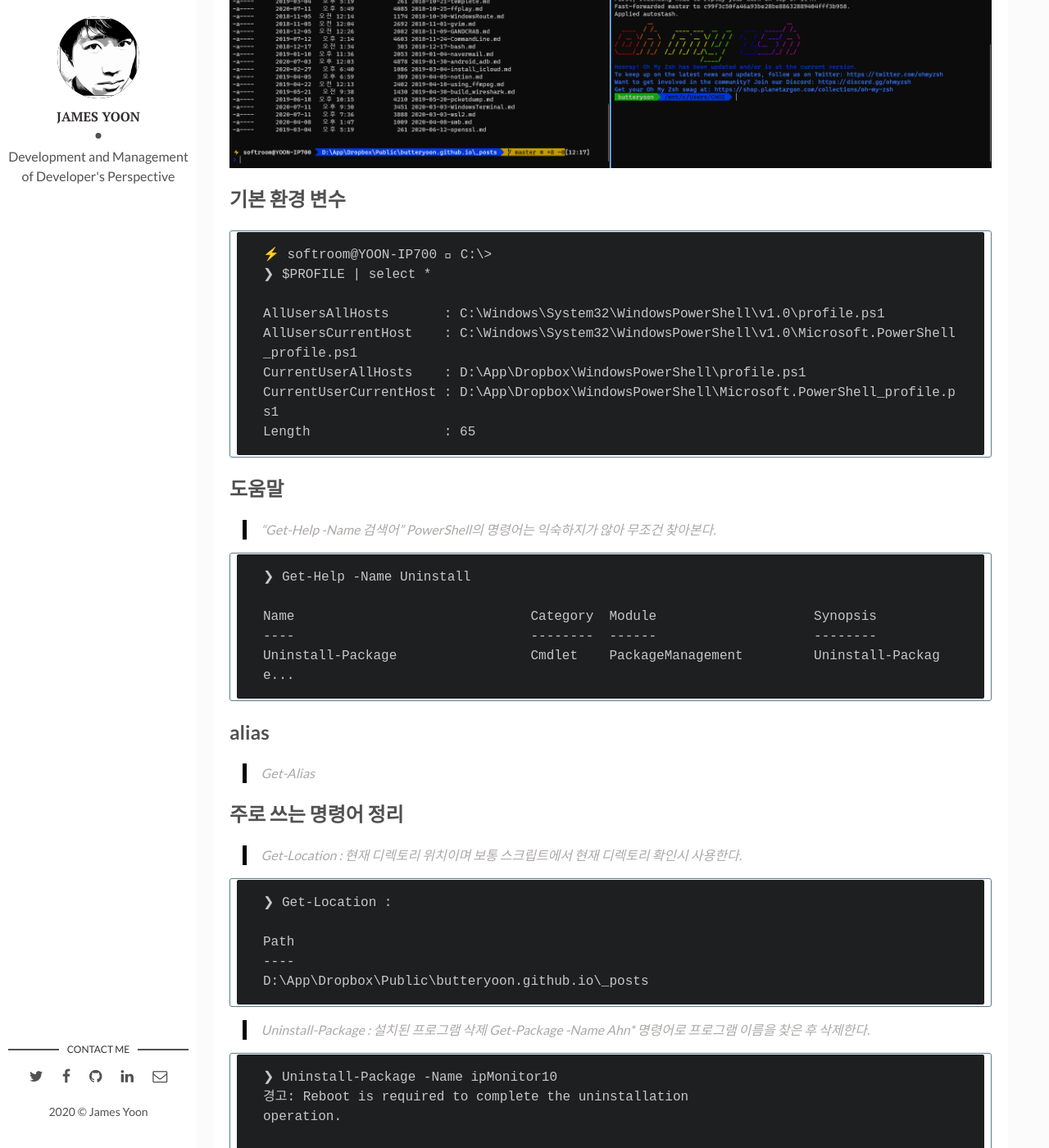
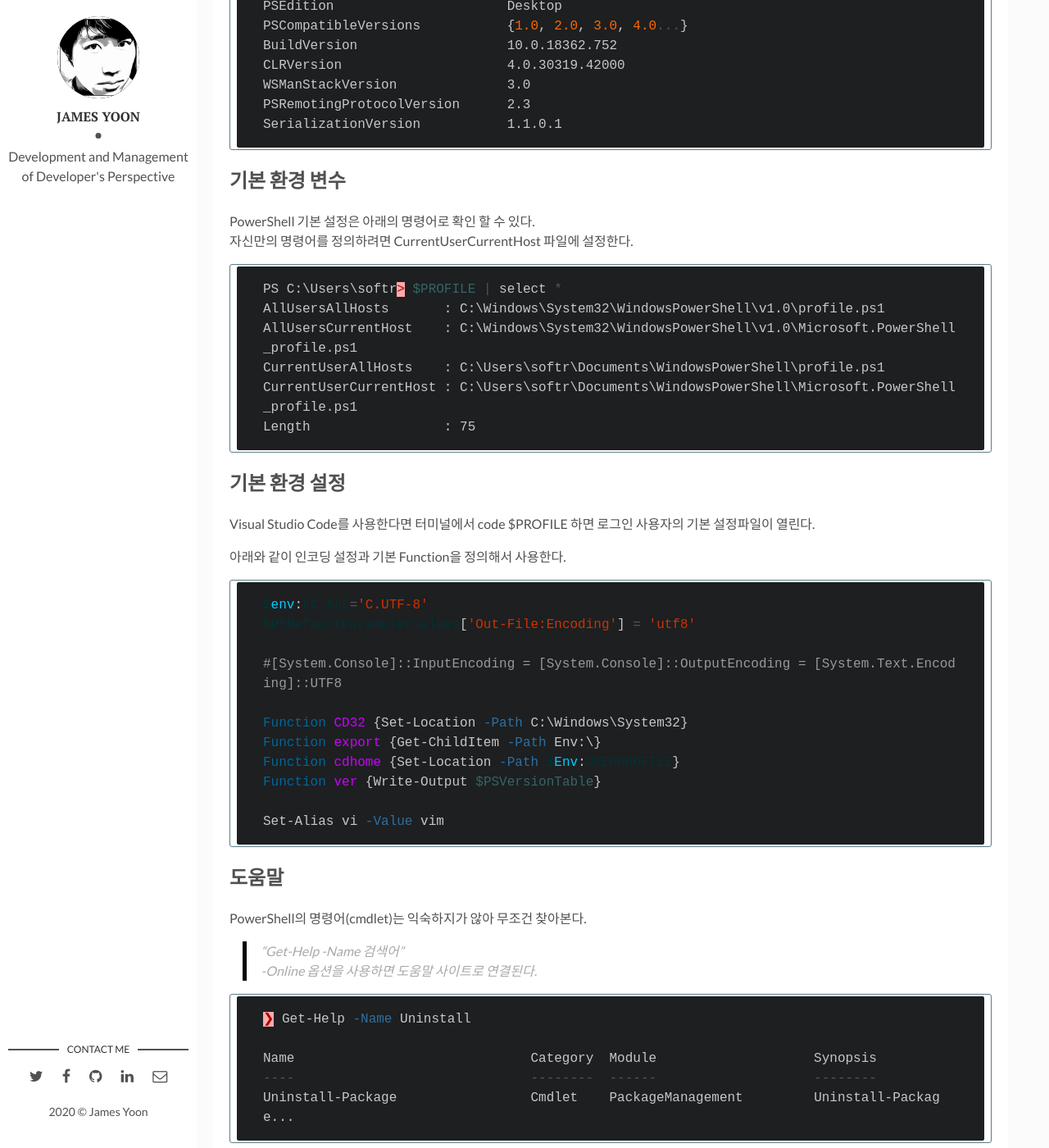
Before and after one commit to butteryoon/butteryoon.github.io, a Jekyll site: the page built from _posts/2020-07-16-WindowsPowerShell.md, in a window 1280 px wide and 1400 px high, scrolled down 933 px. Shown: the whole window at 82% size. Built offline with Jekyll 4.4.1, drawn with Linux system fonts in a browser that asks for light colours; comment, search, counter and statistics services are not loaded; some of the changed text lies outside the part shown.

Commit message:
powershell : 문서수정

````diff
--- a/_posts/2020-07-16-WindowsPowerShell.md
+++ b/_posts/2020-07-16-WindowsPowerShell.md
@@ -1,44 +1,85 @@
 ---
 layout: post
-title: "Windows PowerShell"
+title: "Windows PowerShell 기본"
 img: "M_PowerSehll.jpg"
-date: 2020-07-16 13:29:00 +0900
-tags: [Windows, PowerShell, comlet] # add tag
+date: 2020-09-11 22:00:00 +0900
+tags: [Windows, PowerShell, ps1, script] # add tag
 categories: dev
 ---
 
-## Windows PowerShell Command
+Windows의 GUI 환경은 휼륭하다(최소한 Windows 10버전은) 하지만 가끔은 마우스로 원하는 기능을 찾기가 정말 힘들 때가 있다.
 
-Windows의 GUI 환경은 좋지만 가끔은 마우스로 원하는 기능을 찾기가 힘들 때가 있다.
+특히 Windows에서 시험환경이나 반복되는 작업을 할 경우에는 아무래도 명령어라인 콘솔이 있으면 더 편리하게 작업을 할 수 있다.
+
 윈도우즈10 환경에서 간단한 명령어로 조금 편하게 쓸 수 있는 기능들을 정리해 본다.
 
-[What is PowerShell](https://docs.microsoft.com/ko-kr/powershell/scripting/overview?view=powershell-7) 한번 읽어두자.
+[PowerShell 설명서를 사용하는 방법](https://docs.microsoft.com/ko-kr/powershell/scripting/how-to-use-docs?view=powershell-5.1) 페이지를 읽고 시작하자.
 
-## 현재 사용하고 있는 터미널 레이아웃.
+## PowerShell 버전
 
-> PowerShell, cmd, wsl2 터미널 이렇게 세개의 창을 배치.
+먼저 도움말을 찾으려면 버전을 정확히 알고 있어야 한다.
+Windows 10에는 기본으로 5.1 버전이 설치되어 있다.
 
-![Terminal Layout]({{site.bashurl}}/assets/img/Terminal_Layout.png)
+{% gist butteryoon/5b0b7b848b4e14b452e9bca19f80d3b5 %}
+
+```powershell
+PS C:\Users\softr> Write-Output $PSVersionTable
+Name                           Value
+----                           -----
+PSVersion                      5.1.18362.752
+PSEdition                      Desktop
+PSCompatibleVersions           {1.0, 2.0, 3.0, 4.0...}
+BuildVersion                   10.0.18362.752
+CLRVersion                     4.0.30319.42000
+WSManStackVersion              3.0
+PSRemotingProtocolVersion      2.3
+SerializationVersion           1.1.0.1
+```
 
 ## 기본 환경 변수
 
-```
-⚡ softroom@YOON-IP700  C:\>
-❯ $PROFILE | select *
+PowerShell 기본 설정은 아래의 명령어로 확인 할 수 있다.
+자신만의 명령어를 정의하려면 CurrentUserCurrentHost 파일에 설정한다.
 
+```powershell
+PS C:\Users\softr> $PROFILE | select *
 AllUsersAllHosts       : C:\Windows\System32\WindowsPowerShell\v1.0\profile.ps1
 AllUsersCurrentHost    : C:\Windows\System32\WindowsPowerShell\v1.0\Microsoft.PowerShell_profile.ps1
-CurrentUserAllHosts    : D:\App\Dropbox\WindowsPowerShell\profile.ps1
-CurrentUserCurrentHost : D:\App\Dropbox\WindowsPowerShell\Microsoft.PowerShell_profile.ps1
-Length                 : 65
+CurrentUserAllHosts    : C:\Users\softr\Documents\WindowsPowerShell\profile.ps1
+CurrentUserCurrentHost : C:\Users\softr\Documents\WindowsPowerShell\Microsoft.PowerShell_profile.ps1
+Length                 : 75
 ```
+
+## 기본 환경 설정
+
+
+Visual Studio Code를 사용한다면 터미널에서 code $PROFILE 하면 로그인 사용자의 기본  설정파일이 열린다.
+
+아래와 같이 인코딩 설정과 기본 Function을 정의해서 사용한다.
+
+```powershell
+$env:LC_ALL='C.UTF-8'
+$PSDefaultParameterValues['Out-File:Encoding'] = 'utf8'
+
+#[System.Console]::InputEncoding = [System.Console]::OutputEncoding = [System.Text.Encoding]::UTF8
+
+Function CD32 {Set-Location -Path C:\Windows\System32}
+Function export {Get-ChildItem -Path Env:\}
+Function cdhome {Set-Location -Path $Env:USERPROFILE}
+Function ver {Write-Output $PSVersionTable}
+
+Set-Alias vi -Value vim
+```
+
 
 ## 도움말
 
+PowerShell의 명령어(cmdlet)는 익숙하지가 않아 무조건 찾아본다.
+
 > "Get-Help -Name 검색어"
-> PowerShell의 명령어는 익숙하지가 않아 무조건 찾아본다.
+> -Online 옵션을 사용하면 도움말 사이트로 연결된다.
 
-```
+```powershell
 ❯ Get-Help -Name Uninstall
 
 Name                              Category  Module                    Synopsis
@@ -46,27 +87,12 @@
 Uninstall-Package                 Cmdlet    PackageManagement         Uninstall-Package...
 ```
 
-## alias
-
-> Get-Alias
-
-
 ## 주로 쓰는 명령어 정리
-
-> Get-Location : 현재 디렉토리 위치이며 보통 스크립트에서 현재 디렉토리 확인시 사용한다.
-
-```
-❯ Get-Location :
-
-Path
-----
-D:\App\Dropbox\Public\butteryoon.github.io\_posts
-```
 
 > Uninstall-Package : 설치된 프로그램 삭제
 > Get-Package -Name Ahn* 명령어로 프로그램 이름을 찾은 후 삭제한다.
 
-```
+```powershell
 ❯ Uninstall-Package -Name ipMonitor10
 경고: Reboot is required to complete the uninstallation
 operation.
@@ -79,7 +105,7 @@
 > Stop-Process -Name "프로그램 이름"
 > 파일의 내용이나 정보 확인. (cmd 에서는 type이었던거 같은데)
 
-```
+```powershell
 ❯ Get-Content .\.wakatime.cfg
 [settings]
 debug = false
@@ -94,7 +120,7 @@
 
 > Get-Process : 특정 포트를 사용하는 프로세스 찾기.
 
-```
+```powershell
 ❯ Get-Process -Id (Get-NetTCPConnection -LocalPort 58803).OwningProcess
 
 Handles  NPM(K)    PM(K)      WS(K)     CPU(s)     Id  SI ProcessName
@@ -104,7 +130,7 @@
 
 > 실행중인 프로세스 파일버전 표시.
 
-```
+```powershell
 ❯ Get-Process liveview -FileVersionInfo
 
 ProductVersion   FileVersion      FileName
@@ -116,7 +142,7 @@
 > nslookup 명령어를 사용해도 된다.
 > 가끔 도메인이 필요할 때가 있어 duckdns.org 서비스를 이용하는데 내 랩탑의 IP가 제대로 업데이트 되었는지 확인 할 때 사용한다.
 
-```
+```powershell
 ❯ Resolve-DnsName softroom.duckdns.org
 
 Name                                           Type   TTL   Section    IPAddress
@@ -124,6 +150,25 @@
 softroom.duckdns.org                           A      60    Answer     106.xxx.xxx.xxx
 ```
 
+## 파일 찾기
+
+❯ Get-ChildItem -Directory
+❯ Get-ChildItem -File
+
+```powershell
+PS D:\Dropbox\Public\butteryoon.github.io> Get-ChildItem -Directory | Where-Object { $_.Name -eq 'css' }
+
+    디렉터리: D:\Dropbox\Public\butteryoon.github.io
+
+Mode                LastWriteTime         Length Name
+----                -------------         ------ ----
+da----     2020-09-05   오후 7:32                css
+```
+
+
 ## 참고 URL
--  [](https://www.lesstif.com/pages/viewpage.action?pageId=71401723)
--  [execution of scripts is disabled on this system.](https://www.hahwul.com/2017/08/powershell-execution-of-scripts-is.html)
+- [1장 - PowerShell 시작](https://docs.microsoft.com/ko-kr/powershell/scripting/learn/ps101/01-getting-started?view=powershell-5.1)
+- [PowerShell이란?](https://docs.microsoft.com/ko-kr/powershell/scripting/overview?view=powershell-7)
+- [Windows Terminal Preview 릴리스](https://www.lesstif.com/pages/viewpage.action?pageId=71401723)
+- [execution of scripts is disabled on this system.](https://www.hahwul.com/2017/08/powershell-execution-of-scripts-is.html)
+- [Use Windows PowerShell to search for files](https://devblogs.microsoft.com/scripting/use-windows-powershell-to-search-for-files/)
````
